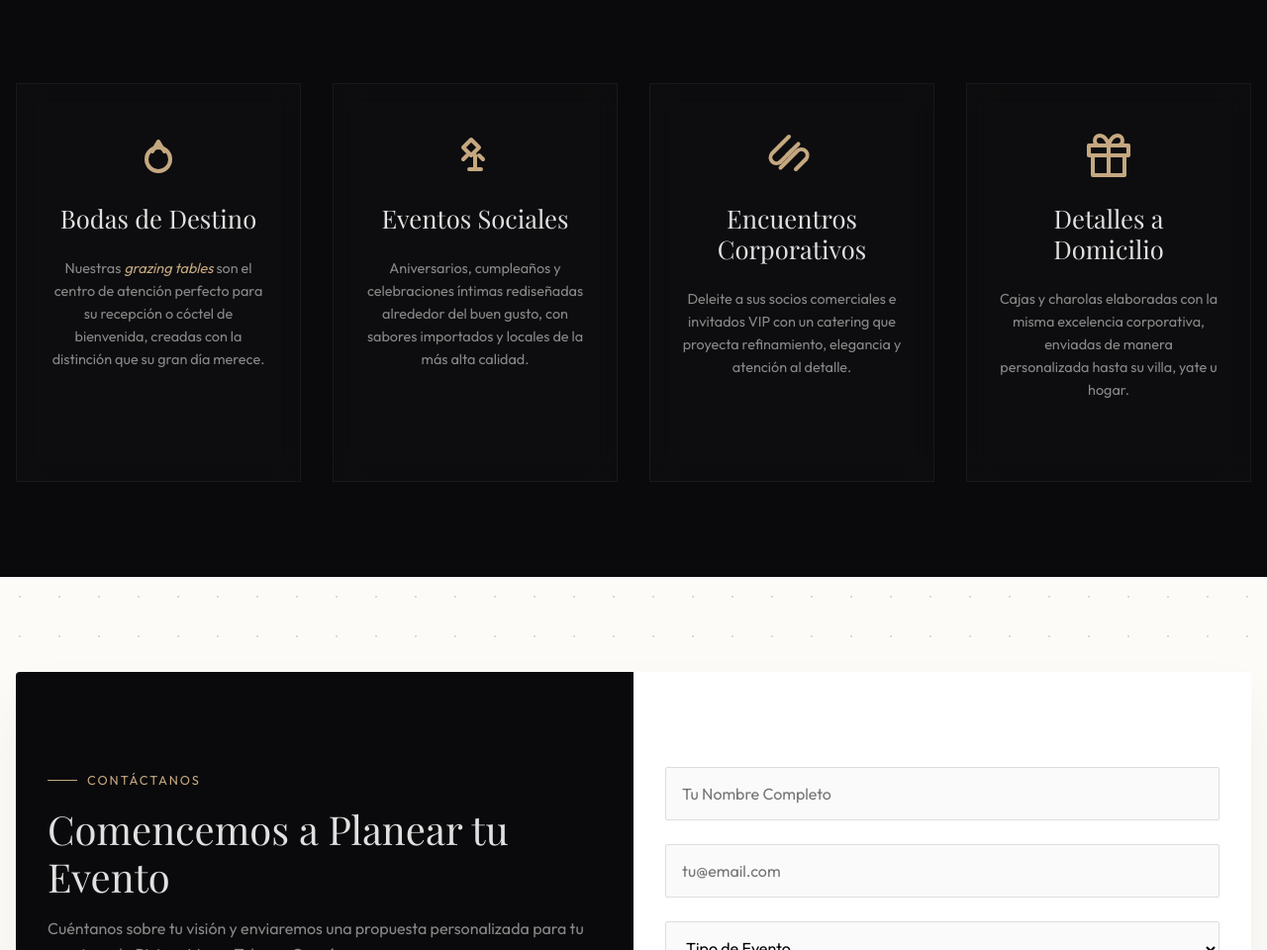
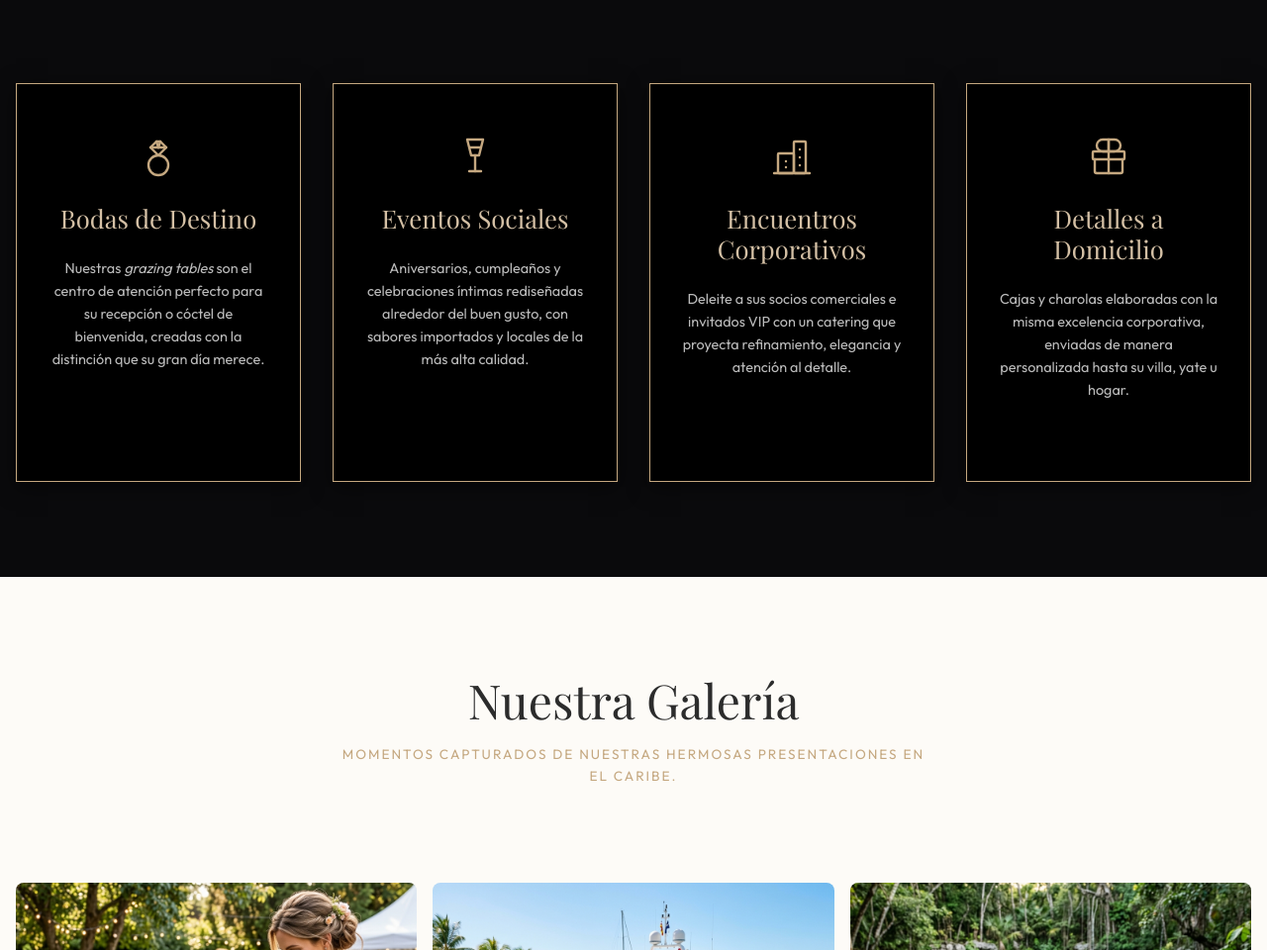
Before and after one commit to lacharcuteriedeplaya/Lacharcuteriedeplaya, a plain HTML site: page index.html in a window 1280 px wide. Shown: the part 1840-2800 px from the top of the page at 99% size. Drawn offline with nearby package versions, Linux system fonts and the light colour scheme; a web font is replaced by a local one.

Commit message:
Add files via upload

```diff
--- a/index.html
+++ b/index.html
@@ -32,6 +32,7 @@
                 <a href="#hero" class="nav-link">Home</a>
                 <a href="#nosotros" class="nav-link">Nosotros</a>
                 <a href="#experiencias" class="nav-link">Bodas y Eventos</a>
+                <a href="#galeria" class="nav-link">Galería</a>
                 <a href="#contacto" class="nav-link">Contacto</a>
                 <!-- Translate Button -->
                 <button id="custom-translate-btn" class="custom-translate-btn" data-lang="es">
@@ -60,8 +61,7 @@
 
         <div class="hero-content fade-in-up">
             <h1 class="hero-title">Arte Gastronómico en el <span class="highlight">Paraíso</span></h1>
-            <p class="hero-subtitle">Mesas de charcutería premium, exclusivas mesas de quesos y catering en la Riviera
-                Maya para bodas y eventos empresariales.</p>
+            <p class="hero-subtitle">Mesas de charcutería premium, exclusivas mesas de quesos y catering en la Riviera Maya para bodas y eventos empresariales.</p>
             <div class="hero-cta">
                 <a href="#contacto" class="btn btn-primary">Reserva tu Experiencia</a>
                 <a href="#experiencias" class="btn btn-outline">Descubrir Más</a>
@@ -76,12 +76,8 @@
                 <div class="about-text scroll-reveal-left">
                     <span class="section-tag">Nuestra Esencia</span>
                     <h2 class="section-title">El Sabor de la Exclusividad</h2>
-                    <p>En La Charcuterie De Playa fusionamos la elegancia atemporal de la charcutería fina europea con
-                        el vibrante escenario de la Riviera Maya. Cada mesa es una obra maestra culinaria diseñada para
-                        sorprender y deleitar.</p>
-                    <p>Seleccionamos cuidadosamente quesos artesanales, carnes curadas importadas y frutas exóticas
-                        locales para crear una experiencia sensorial única, ideal para aquellos que buscan un estilo de
-                        vida de lujo junto al mar o en un cenote mágico.</p>
+                    <p>En La Charcuterie De Playa fusionamos la elegancia atemporal de la charcutería fina europea con el vibrante escenario de la Riviera Maya. Cada mesa es una obra maestra culinaria diseñada para sorprender y deleitar.</p>
+                    <p>Seleccionamos cuidadosamente quesos artesanales, carnes curadas importadas y frutas exóticas locales para crear una experiencia sensorial única, ideal para aquellos que buscan un estilo de vida de lujo junto al mar o en un cenote mágico.</p>
 
                     <div class="stats-grid">
                         <div class="stat-item">
@@ -110,46 +106,89 @@
             <div class="section-header scroll-reveal-up">
                 <span class="section-tag">Servicios Exclusivos</span>
                 <h2 class="section-title text-light">Celebraciones Inolvidables</h2>
-                <p class="section-subtitle text-light-muted">Transformamos tus momentos más importantes con
-                    sofisticación gastronómica excepcional.</p>
+                <p class="section-subtitle text-light-muted">Transformamos tus momentos más importantes con sofisticación gastronómica excepcional.</p>
             </div>
 
             <div class="services-grid">
                 <!-- Service 1 -->
-                <div class="service-card glassmorphism scroll-reveal-up" style="transition-delay: 100ms; text-align: center;">
+                <div class="service-card luxury-card scroll-reveal-up" style="transition-delay: 100ms; text-align: center;">
                     <div class="service-icon" style="margin-bottom: 1.5rem; display: flex; justify-content: center;">
-                        <svg width="48" height="48" viewBox="0 0 24 24" fill="none" stroke="var(--color-gold)" stroke-width="2" stroke-linecap="round" stroke-linejoin="round"><circle cx="12" cy="14" r="6" /><path d="M9 10l3-5 3 5" /></svg>
+                        <svg width="48" height="48" viewBox="0 0 24 24" fill="none" stroke="var(--color-gold)" stroke-width="1.2" stroke-linecap="round" stroke-linejoin="round">
+                            <circle cx="12" cy="17" r="5"></circle>
+                            <path d="M8 8l3 -3h2l3 3l-4 4z"></path>
+                            <line x1="8" y1="8" x2="16" y2="8"></line>
+                            <line x1="11" y1="5" x2="12" y2="8"></line>
+                            <line x1="13" y1="5" x2="12" y2="8"></line>
+                        </svg>
                     </div>
-                    <h3 class="service-title" style="margin-bottom: 1.5rem; font-size: 1.6rem;">Bodas de Destino</h3>
-                    <p class="service-desc" style="font-size: 0.9rem;">Nuestras <em style="color: var(--color-gold);">grazing tables</em> son el centro de atención perfecto para su recepción o cóctel de bienvenida, creadas con la distinción que su gran día merece.</p>
+                    <h3 class="service-title" style="margin-bottom: 1.5rem; font-size: 1.6rem; color: var(--color-sand);">Bodas de Destino</h3>
+                    <p class="service-desc" style="font-size: 0.9rem; color: #bbb;">Nuestras <em style="color: #bbb;">grazing tables</em> son el centro de atención perfecto para su recepción o cóctel de bienvenida, creadas con la distinción que su gran día merece.</p>
                 </div>
 
                 <!-- Service 2 -->
-                <div class="service-card glassmorphism scroll-reveal-up" style="transition-delay: 200ms; text-align: center;">
+                <div class="service-card luxury-card scroll-reveal-up" style="transition-delay: 200ms; text-align: center;">
                     <div class="service-icon" style="margin-bottom: 1.5rem; display: flex; justify-content: center;">
-                        <svg width="48" height="48" viewBox="0 0 24 24" fill="none" stroke="var(--color-gold)" stroke-width="2" stroke-linecap="round" stroke-linejoin="round"><path d="M14 8l-4-4L6 8l4 4 4-4z" /><path d="M8 12l-2 2" /><path d="M14 12l2 2" /><path d="M9 19h6" /><path d="M12 17v2" /><path d="M12 12v5" /></svg>
+                        <svg width="48" height="48" viewBox="0 0 24 24" fill="none" stroke="var(--color-gold)" stroke-width="1.2" stroke-linecap="round" stroke-linejoin="round">
+                            <path d="M8 4l2 8h4l2 -8z"></path>
+                            <line x1="12" y1="12" x2="12" y2="20"></line>
+                            <line x1="9" y1="20" x2="15" y2="20"></line>
+                            <line x1="9.5" y1="8" x2="14.5" y2="8"></line>
+                        </svg>
                     </div>
-                    <h3 class="service-title" style="margin-bottom: 1.5rem; font-size: 1.6rem;">Eventos Sociales</h3>
-                    <p class="service-desc" style="font-size: 0.9rem;">Aniversarios, cumpleaños y celebraciones íntimas rediseñadas alrededor del buen gusto, con sabores importados y locales de la más alta calidad.</p>
+                    <h3 class="service-title" style="margin-bottom: 1.5rem; font-size: 1.6rem; color: var(--color-sand);">Eventos Sociales</h3>
+                    <p class="service-desc" style="font-size: 0.9rem; color: #bbb;">Aniversarios, cumpleaños y celebraciones íntimas rediseñadas alrededor del buen gusto, con sabores importados y locales de la más alta calidad.</p>
                 </div>
 
                 <!-- Service 3 -->
-                <div class="service-card glassmorphism scroll-reveal-up" style="transition-delay: 300ms; text-align: center;">
+                <div class="service-card luxury-card scroll-reveal-up" style="transition-delay: 300ms; text-align: center;">
                     <div class="service-icon" style="margin-bottom: 1.5rem; display: flex; justify-content: center;">
-                        <svg width="48" height="48" viewBox="0 0 24 24" fill="none" stroke="var(--color-gold)" stroke-width="2" stroke-linecap="round" stroke-linejoin="round"><path d="M19 14l-5 5" /><path d="M19 14a3 3 0 0 0-4.24-4.24l-8.49 8.49" /><path d="M6.26 15.24l5.66-5.65" /><path d="M6.26 15.24a3 3 0 0 1-4.24-4.24l8.49-8.49" /><path d="M15.26 6.24l-5.66 5.65" /></svg>
+                        <svg width="48" height="48" viewBox="0 0 24 24" fill="none" stroke="var(--color-gold)" stroke-width="1.2" stroke-linecap="round" stroke-linejoin="round">
+                            <rect x="13" y="5" width="6" height="16" rx="0.5"></rect>
+                            <rect x="5" y="11" width="8" height="10" rx="0.5"></rect>
+                            <line x1="3" y1="21" x2="21" y2="21"></line>
+                            <line x1="16" y1="9" x2="16" y2="9.01"></line>
+                            <line x1="16" y1="13" x2="16" y2="13.01"></line>
+                            <line x1="16" y1="17" x2="16" y2="17.01"></line>
+                            <line x1="9" y1="15" x2="9" y2="15.01"></line>
+                            <line x1="9" y1="18" x2="9" y2="18.01"></line>
+                        </svg>
                     </div>
-                    <h3 class="service-title" style="margin-bottom: 1.5rem; font-size: 1.6rem;">Encuentros Corporativos</h3>
-                    <p class="service-desc" style="font-size: 0.9rem;">Deleite a sus socios comerciales e invitados VIP con un catering que proyecta refinamiento, elegancia y atención al detalle.</p>
+                    <h3 class="service-title" style="margin-bottom: 1.5rem; font-size: 1.6rem; color: var(--color-sand);">Encuentros Corporativos</h3>
+                    <p class="service-desc" style="font-size: 0.9rem; color: #bbb;">Deleite a sus socios comerciales e invitados VIP con un catering que proyecta refinamiento, elegancia y atención al detalle.</p>
                 </div>
 
                 <!-- Service 4 -->
-                <div class="service-card glassmorphism scroll-reveal-up" style="transition-delay: 400ms; text-align: center;">
+                <div class="service-card luxury-card scroll-reveal-up" style="transition-delay: 400ms; text-align: center;">
                     <div class="service-icon" style="margin-bottom: 1.5rem; display: flex; justify-content: center;">
-                        <svg width="48" height="48" viewBox="0 0 24 24" fill="none" stroke="var(--color-gold)" stroke-width="2" stroke-linecap="round" stroke-linejoin="round"><polyline points="20 12 20 22 4 22 4 12"></polyline><rect x="2" y="7" width="20" height="5"></rect><line x1="12" y1="22" x2="12" y2="7"></line><path d="M12 7H7.5a2.5 2.5 0 0 1 0-5C11 2 12 7 12 7z"></path><path d="M12 7h4.5a2.5 2.5 0 0 0 0-5C13 2 12 7 12 7z"></path></svg>
+                        <svg width="48" height="48" viewBox="0 0 24 24" fill="none" stroke="var(--color-gold)" stroke-width="1.2" stroke-linecap="round" stroke-linejoin="round">
+                            <path d="M12 10h-3a3 3 0 0 1 0 -6h3v6"></path>
+                            <path d="M12 10h3a3 3 0 0 0 0 -6h-3v6"></path>
+                            <rect x="4" y="10" width="16" height="4" rx="0.5"></rect>
+                            <path d="M5 14v6a1 1 0 0 0 1 1h12a1 1 0 0 0 1 -1v-6"></path>
+                            <line x1="12" y1="10" x2="12" y2="21"></line>
+                        </svg>
                     </div>
-                    <h3 class="service-title" style="margin-bottom: 1.5rem; font-size: 1.6rem;">Detalles a Domicilio</h3>
-                    <p class="service-desc" style="font-size: 0.9rem;">Cajas y charolas elaboradas con la misma excelencia corporativa, enviadas de manera personalizada hasta su villa, yate u hogar.</p>
+                    <h3 class="service-title" style="margin-bottom: 1.5rem; font-size: 1.6rem; color: var(--color-sand);">Detalles a Domicilio</h3>
+                    <p class="service-desc" style="font-size: 0.9rem; color: #bbb;">Cajas y charolas elaboradas con la misma excelencia corporativa, enviadas de manera personalizada hasta su villa, yate u hogar.</p>
                 </div>
+            </div>
+        </div>
+    </section>
+
+    <!-- Galería Section -->
+    <section id="galeria" class="gallery section">
+        <div class="container" style="text-align: center;">
+            <div class="section-header scroll-reveal-up">
+                <h2 class="section-title">Nuestra Galería</h2>
+                <p class="section-subtitle" style="text-transform: uppercase; letter-spacing: 2px; font-size: 0.85rem; color: var(--color-gold);">MOMENTOS CAPTURADOS DE NUESTRAS HERMOSAS PRESENTACIONES EN EL CARIBE.</p>
+            </div>
+            <div class="gallery-grid" style="display: grid; grid-template-columns: repeat(auto-fit, minmax(350px, 1fr)); gap: var(--spacing-sm); margin-top: 2rem;">
+                <img src="img/gallery_outdoor.png" alt="Mesa de charcutería al aire libre" style="width: 100%; height: 350px; object-fit: cover; border-radius: 8px;" class="scroll-reveal-up">
+                <img src="img/gallery_yacht.png" alt="Boda de lujo en yate" style="width: 100%; height: 350px; object-fit: cover; border-radius: 8px;" class="scroll-reveal-up">
+                <img src="img/charcuterie_cenote_1775777662872.png" alt="Mesa de charcutería en cenote" style="width: 100%; height: 350px; object-fit: cover; border-radius: 8px;" class="scroll-reveal-up">
+                <img src="img/charcuterie_beach_hero_1775777648404.png" alt="Mesa de charcutería en la playa" style="width: 100%; height: 350px; object-fit: cover; border-radius: 8px;" class="scroll-reveal-up">
+                <img src="img/grazing_table_cenote_1775778170900.png" alt="Mesa de quesos exótica en cenote" style="width: 100%; height: 350px; object-fit: cover; border-radius: 8px;" class="scroll-reveal-up">
+                <img src="img/grazing_table_beach_hero_1775778152673.png" alt="Mesa de quesos larga en la playa" style="width: 100%; height: 350px; object-fit: cover; border-radius: 8px;" class="scroll-reveal-up">
             </div>
         </div>
     </section>
@@ -161,8 +200,7 @@
                 <div class="contact-info">
                     <span class="section-tag">Contáctanos</span>
                     <h2 class="contact-title">Comencemos a Planear tu Evento</h2>
-                    <p class="contact-desc">Cuéntanos sobre tu visión y enviaremos una propuesta personalizada para tu
-                        evento en la Riviera Maya, Tulum o Cancún.</p>
+                    <p class="contact-desc">Cuéntanos sobre tu visión y enviaremos una propuesta personalizada para tu evento en la Riviera Maya, Tulum o Cancún.</p>
 
                     <div class="contact-details">
                         <div class="contact-detail-item">
@@ -235,6 +273,12 @@
                     <a href="https://m.facebook.com/profile.php?id=61584003332719&name=xhp_nt__fb__action__open_user" target="_blank" aria-label="Facebook">
                         <svg xmlns="http://www.w3.org/2000/svg" width="20" height="20" viewBox="0 0 24 24" fill="none" stroke="currentColor" stroke-width="2" stroke-linecap="round" stroke-linejoin="round"><path d="M18 2h-3a5 5 0 0 0-5 5v3H7v4h3v8h4v-8h3l1-4h-4V7a1 1 0 0 1 1-1h3z"></path></svg>
                     </a>
+                    <a href="https://wa.me/529841518358" target="_blank" aria-label="WhatsApp">
+                        <svg xmlns="http://www.w3.org/2000/svg" width="20" height="20" viewBox="0 0 24 24" fill="none" stroke="currentColor" stroke-width="2" stroke-linecap="round" stroke-linejoin="round">
+                            <path d="M3 21l1.65 -3.8a9 9 0 1 1 3.4 2.9l-5.05 .9"></path>
+                            <path d="M9 10a.5 .5 0 0 0 1 0v-1a.5 .5 0 0 0 -1 0v1a5 5 0 0 0 5 5h1a.5 .5 0 0 0 0 -1h-1a.5 .5 0 0 0 0 1"></path>
+                        </svg>
+                    </a>
                 </div>
 
                 <div style="margin-top: 1.5rem;">
```
